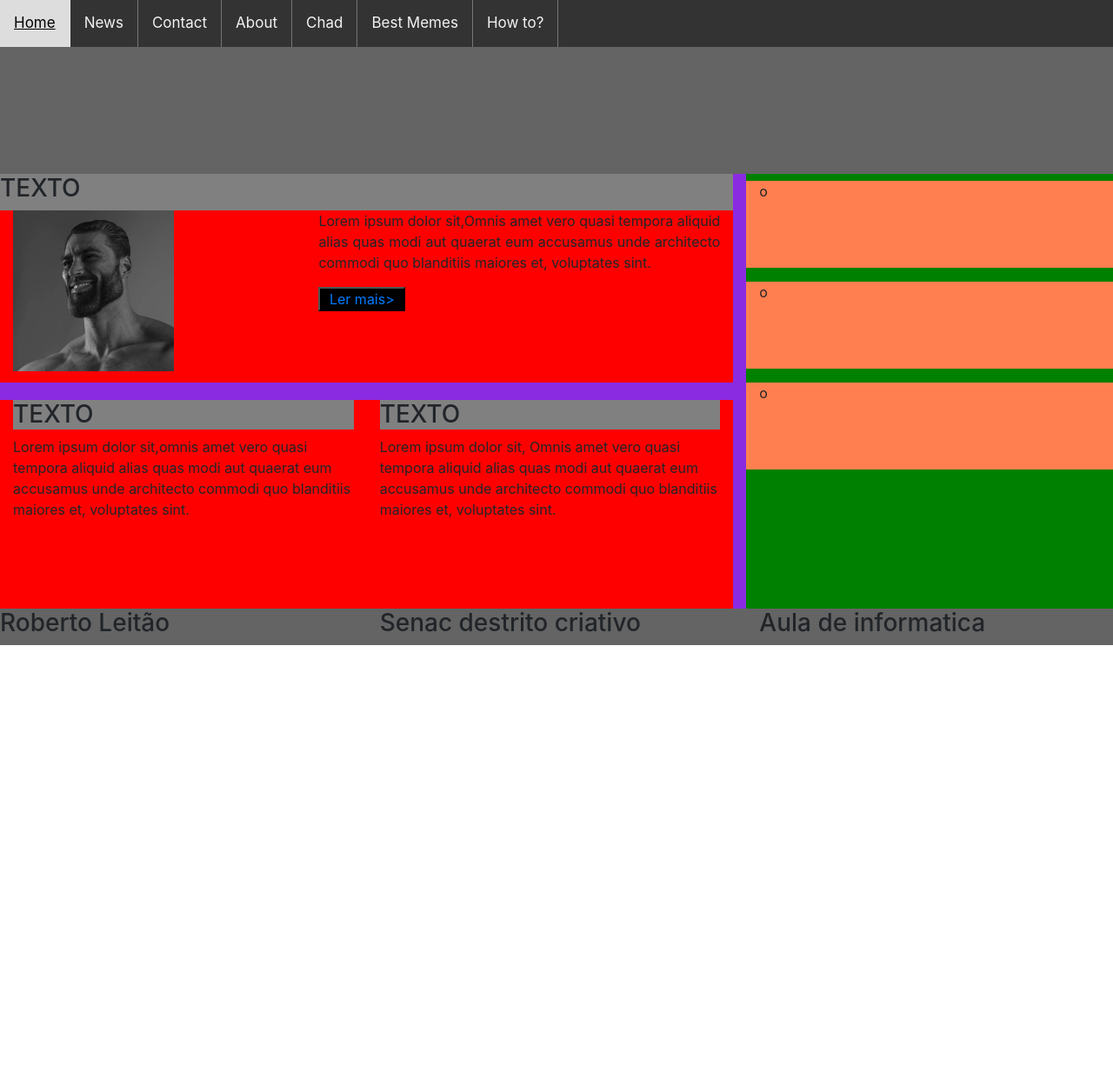
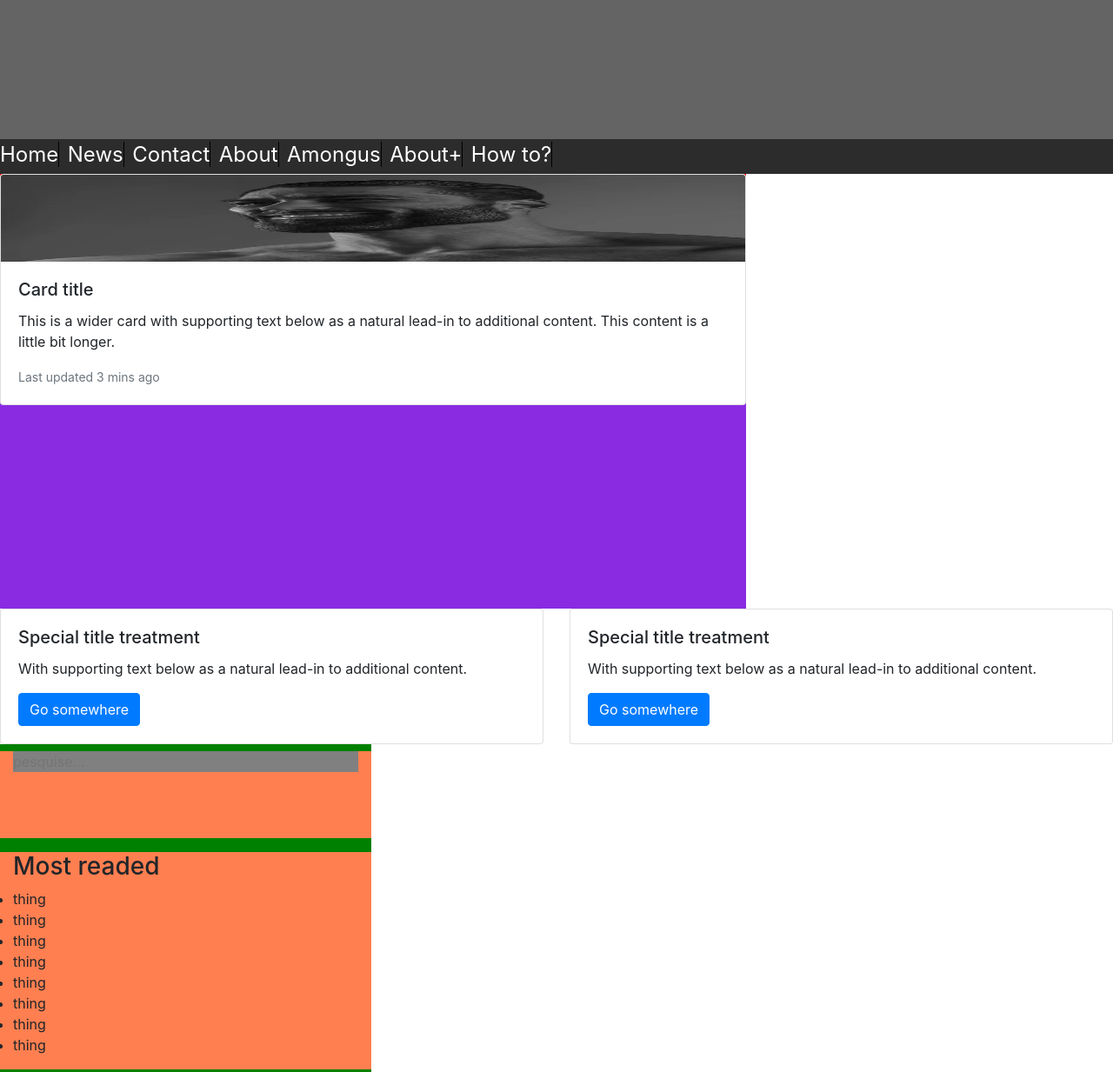
Before and after one commit to betoleitao5/Osite2.0, a plain HTML site: page index.html in a window 1280 px wide. Shown: the top 1233 px of the page at 87% size. Before the commit the page ends 800 px from the top, so only its background shows below. Drawn offline with nearby package versions, Linux system fonts and the light colour scheme; a script that the page names is missing.

Commit message:
4v
kkkkkkkkkkkkkkkk q q eu fiz kkkkkkkkkk

```diff
--- a/index.html
+++ b/index.html
@@ -19,44 +19,72 @@
             <a href="#">News</a>
             <a href="#">Contact</a>
             <a href="#">About</a>
-            <a href="#">Chad</a>
-            <a href="#">Best Memes</a>
+            <a href="#">Amongus</a>
+            <a href="#">About+</a>
             <a href="#">How to?</a>
-            <a href="javascript:void(0);" class="icon" onclick="myFunction()">
-              <i class="fa fa-bars"></i>
-            </a>
         </div>
     </nav>
 </header>
 <div class="row">
-    <main class="col-12 col-lg-8 ">
-        <section class="col-12";>
-            <div class="row">
-                <div id="tl-d">
-                    <h3>TEXTO</h3>
-                </div>
-                <div class="col-5">
-                    <img src="/img/chad.jpeg" class="imgdes">
-                </div>
-                <div class="col-7">
-                    <p style="text-align:justify ; width:100% ; padding: 0;">Lorem ipsum dolor sit,Omnis amet vero quasi tempora aliquid alias quas modi aut quaerat eum accusamus unde architecto commodi quo blanditiis maiores et, voluptates sint.</p>
-                    <button><a href="#">Ler mais></a></button>
+    <main class="col-12 col-lg-8">
+            <div style="col-12 col-lg-12">
+                    <section id="1sect">
+                        <div class="card mb-3">
+                            <img src="/img/chad.jpeg" class="card-img-top" alt="...">
+                            <div class="card-body">
+                              <h5 class="card-title">Card title</h5>
+                              <p class="card-text">This is a wider card with supporting text below as a natural lead-in to additional content. This content is a little bit longer.</p>
+                              <p class="card-text"><small class="text-muted">Last updated 3 mins ago</small></p>
+                            </div>
+                          </div>
+                    </section>
+
                 </div>
             </div>
-        </section>
-        <section class="col-lg-6 col-12" id="sp">
-            <div id="tl-d"><h3>TEXTO</h3></div>
-            <p>Lorem ipsum dolor sit, Omnis amet vero quasi tempora aliquid alias quas modi aut quaerat eum accusamus unde architecto commodi quo blanditiis maiores et, voluptates sint.</p>
-        </section>
-        <section class="col-lg-6 col-12">
-            <div id="tl-d"><h3>TEXTO</h3></div>
-            <p>Lorem ipsum dolor sit,omnis amet vero quasi tempora aliquid alias quas modi aut quaerat eum accusamus unde architecto commodi quo blanditiis maiores et, voluptates sint.</p>
-        </section>
+        <div>
+            <section>
+                <div class="row">
+                        <div class="col-sm-6">
+                          <div class="card">
+                            <div class="card-body">
+                              <h5 class="card-title">Special title treatment</h5>
+                              <p class="card-text">With supporting text below as a natural lead-in to additional content.</p>
+                              <a href="#" class="btn btn-primary">Go somewhere</a>
+                            </div>
+                          </div>
+                        </div>
+                        <div class="col-sm-6">
+                          <div class="card">
+                            <div class="card-body">
+                              <h5 class="card-title">Special title treatment</h5>
+                              <p class="card-text">With supporting text below as a natural lead-in to additional content.</p>
+                              <a href="#" class="btn btn-primary">Go somewhere</a>
+                            </div>
+                          </div>
+                        </div>
+                      </div>
+                    </section>
+                </div>
+            </div>
+        </div>
     </main>
     <aside class="col-12 col-lg-4">
         <div class="row">
-            <section class="col-12 mt-2 mb-2">o</section>
-            <section class="col-12 mt-2 mb-2">o</section>
+            <section class="col-12 mt-2 mb-2">
+                <input type="search" placeholder="pesquise..." style="border: none; background-color: grey; width: 100%;">
+            </section>
+            <section class="col-12 mt-2 mb-2 h-100">
+                <ul><h3>Most readed</h3>
+                    <li>thing</li>
+                    <li>thing</li>
+                    <li>thing</li>
+                    <li>thing</li>
+                    <li>thing</li>
+                    <li>thing</li>
+                    <li>thing</li>
+                    <li>thing</li>
+                </ul>
+            </section>
             <section class="col-12 mt-2 mb-2">o</section>
         </div>
     </aside>
--- a/script.js
+++ /dev/null
@@ -1,8 +0,0 @@
-function myFunction() {
-    var x = document.getElementById("myTopnav");
-    if (x.className === "topnav") {
-      x.className += "responsive";
-    } else {
-      x.className = "topnav";
-    }
-}
--- a/style.css
+++ b/style.css
@@ -18,14 +18,22 @@ main button{
     background-color: black;
     color: white;
     width: 100px;
+    float: right;
+    margin-top: 10px;
 }
 
-img{
+.imgdes{
   vertical-align: middle;
   border-style: none;
   width: 185px;
   float: left;
   margin-right: 25px;
+
+}
+
+main img:first-of-type{
+  width: 100%;
+  height: 100px;
 }
 
 aside section{
@@ -42,6 +50,7 @@ aside section{
     height: 240px;
     background-color: red;
     float: right;
+    position: absolute;
  }
 
  main section:first-of-type{
@@ -54,66 +63,20 @@ aside section{
     background-color: grey;
 }
 
-nav ul{
-    list-style:none;
-     color:white;
-     background-color: rgb(65, 64, 64);
+nav{
+  width: 100px;
+  height: 40px;
+  background-color: rgb(44, 44, 44);
+  margin-top:160px ;
 }
 
-.topnav {
-    width: 100%;
-    background-color: #333;
-    overflow: hidden;
+nav a{
+  font-size: x-large;
+  margin-right: 5px;
+  border-right: 1px solid black;
+  color: white;
+
 }
-
-  .topnav a {
-    float: left;
-    display: block;
-    color: #f2f2f2;
-    text-align: center;
-    padding: 14px 16px;
-    text-decoration: none;
-    font-size: 17px;
-  }
-
-  .topnav a:hover {
-    background-color: #ddd;
-    color: black;
-  }
-
-  .topnav .icon {
-    display: none;
-  }
-
-  .topnav a{
-    border-right: 1px solid rgba(255, 255, 255, 0.329);
-    border-style: ;
-  }
-
-
- @media screen and (max-width: 600px) {
-    .topnav a:not(:first-of-type,:nth-child(2),:nth-child(3),:nth-child(4),:nth-child(5)) {display: none;}
-    .topnav a.icon {
-      float: right;
-      display: block;
-    }
-  }
-
-
-  @media screen and (max-width: 10px) {
-    .topnav.responsive {position: relative;}
-    .topnav.responsive a.icon {
-      position: absolute;
-      right: 0;
-      top: 0;
-    }
-    .topnav.responsive a {
-      float: none;
-      display: block;
-      text-align: left;
-    }
-  }
-
 
 footer{
     height: auto;
```
Lines whose indentation alone changed are shown as unchanged.
